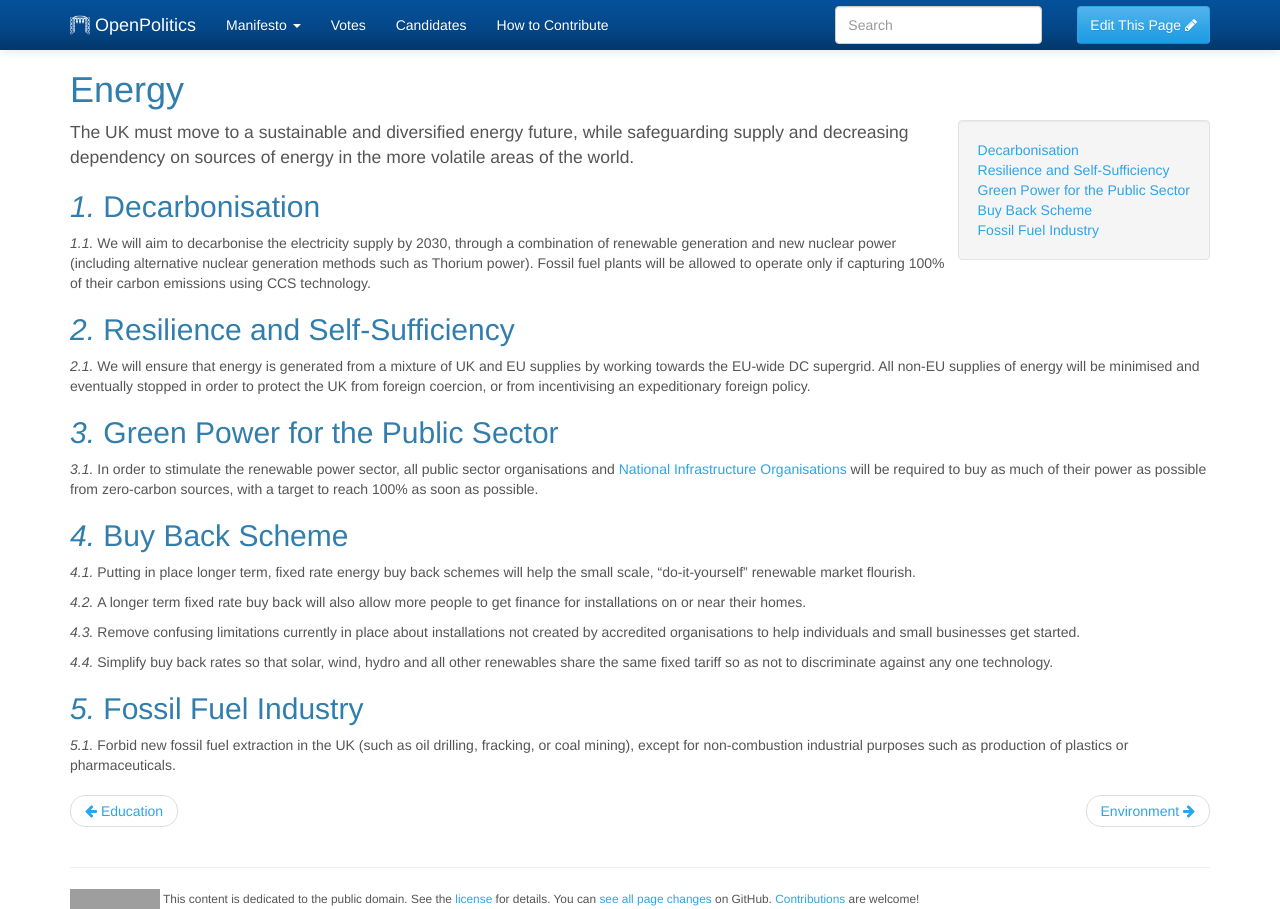
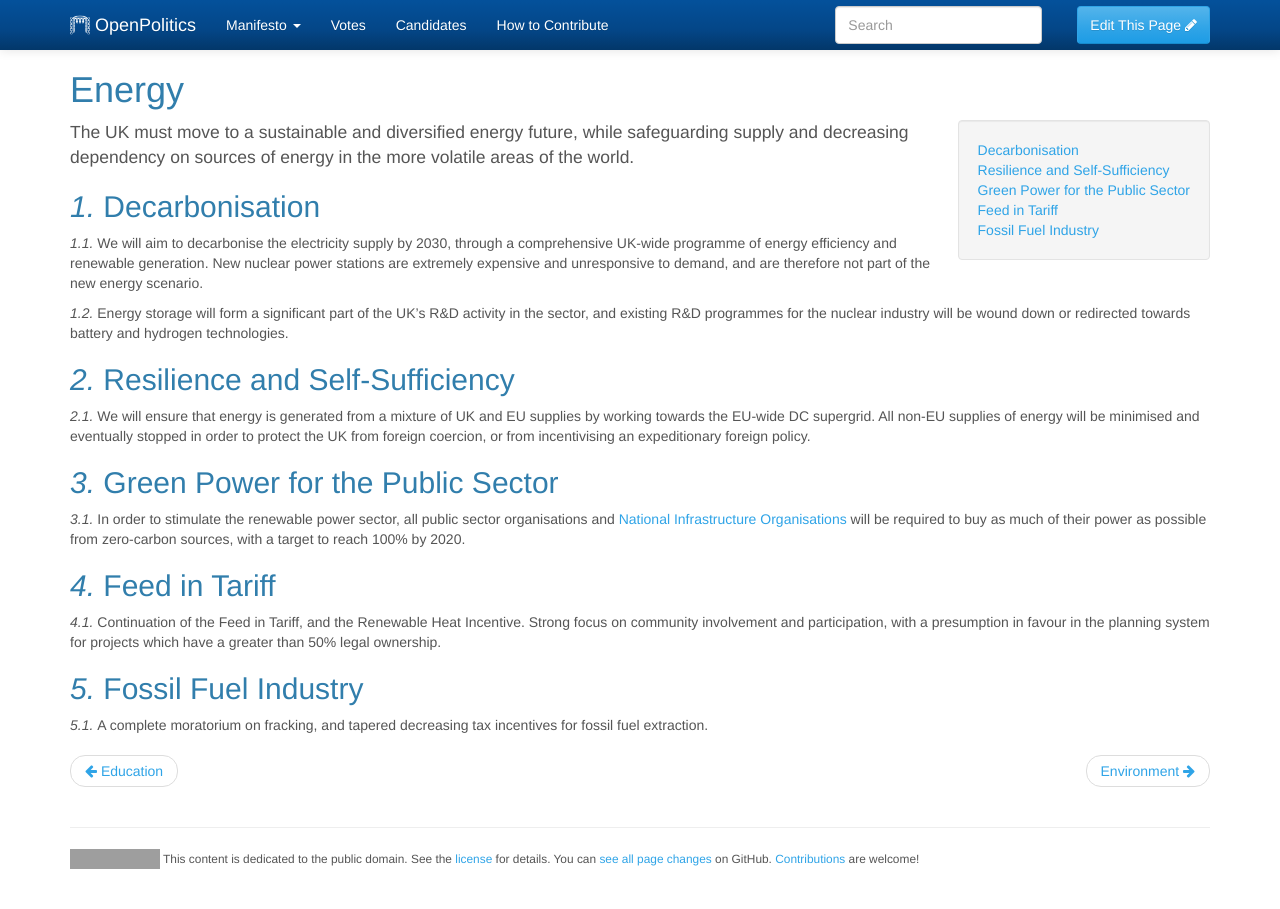
Before and after one commit to openpolitics/manifesto, a Jekyll site: the page built from manifesto/energy.md, in a window 1280 px wide. Built offline with Jekyll 4.4.1, drawn with Linux system fonts in a browser that asks for light colours; grey boxes are pictures that could not be loaded.

Commit message:
Update energy.md

```diff
--- a/manifesto/energy.md
+++ b/manifesto/energy.md
@@ -13,9 +13,9 @@ the world.
 
 ## Decarbonisation
 
-We will aim to decarbonise the electricity supply by 2030, through a combination of renewable generation and new nuclear
-power (including alternative nuclear generation methods such as Thorium power). Fossil fuel plants will be allowed to operate
-only if capturing 100% of their carbon emissions using CCS technology.
+We will aim to decarbonise the electricity supply by 2030, through a comprehensive UK-wide programme of energy efficiency and renewable generation. New nuclear power stations are extremely expensive and unresponsive to demand, and are therefore not part of the new energy scenario.
+
+Energy storage will form a significant part of the UK's R&D activity in the sector, and existing R&D programmes for the nuclear industry will be wound down or redirected towards battery and hydrogen technologies.
 
 ## Resilience and Self-Sufficiency
 
@@ -23,18 +23,12 @@ We will ensure that energy is generated from a mixture of UK and EU supplies by
 
 ## Green Power for the Public Sector
 
-In order to stimulate the renewable power sector, all public sector organisations and [National Infrastructure Organisations](infrastructure.html) will be required to buy as much of their power as possible from zero-carbon sources, with a target to reach 100% as soon as possible.
+In order to stimulate the renewable power sector, all public sector organisations and [National Infrastructure Organisations](infrastructure.html) will be required to buy as much of their power as possible from zero-carbon sources, with a target to reach 100% by 2020.
 
-## Buy Back Scheme
+## Feed in Tariff
 
-Putting in place longer term, fixed rate energy buy back schemes will help the small scale, "do-it-yourself" renewable market flourish.
-
-A longer term fixed rate buy back will also allow more people to get finance for installations on or near their homes.
-
-Remove confusing limitations currently in place about installations not created by accredited organisations to help individuals and small businesses get started.
-
-Simplify buy back rates so that solar, wind, hydro and all other renewables share the same fixed tariff so as not to discriminate against any one technology.
+Continuation of the Feed in Tariff, and the Renewable Heat Incentive. Strong focus on community involvement and participation, with a presumption in favour in the planning system for projects which have a greater than 50% legal ownership.
 
 ## Fossil Fuel Industry
 
-Forbid new fossil fuel extraction in the UK (such as oil drilling, fracking, or coal mining), except for non-combustion industrial purposes such as production of plastics or pharmaceuticals.
+A complete moratorium on fracking, and tapered decreasing tax incentives for fossil fuel extraction.
```
